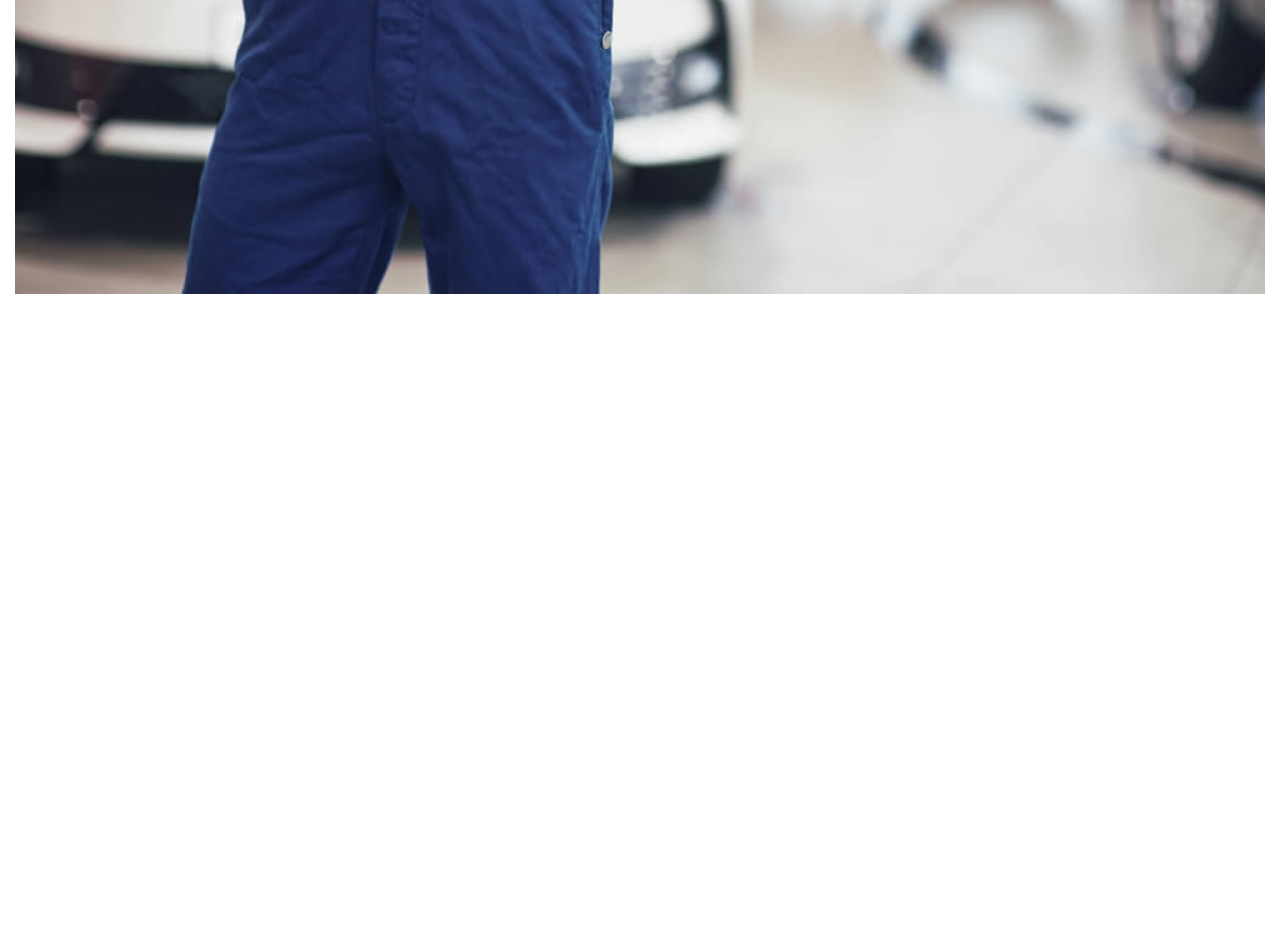
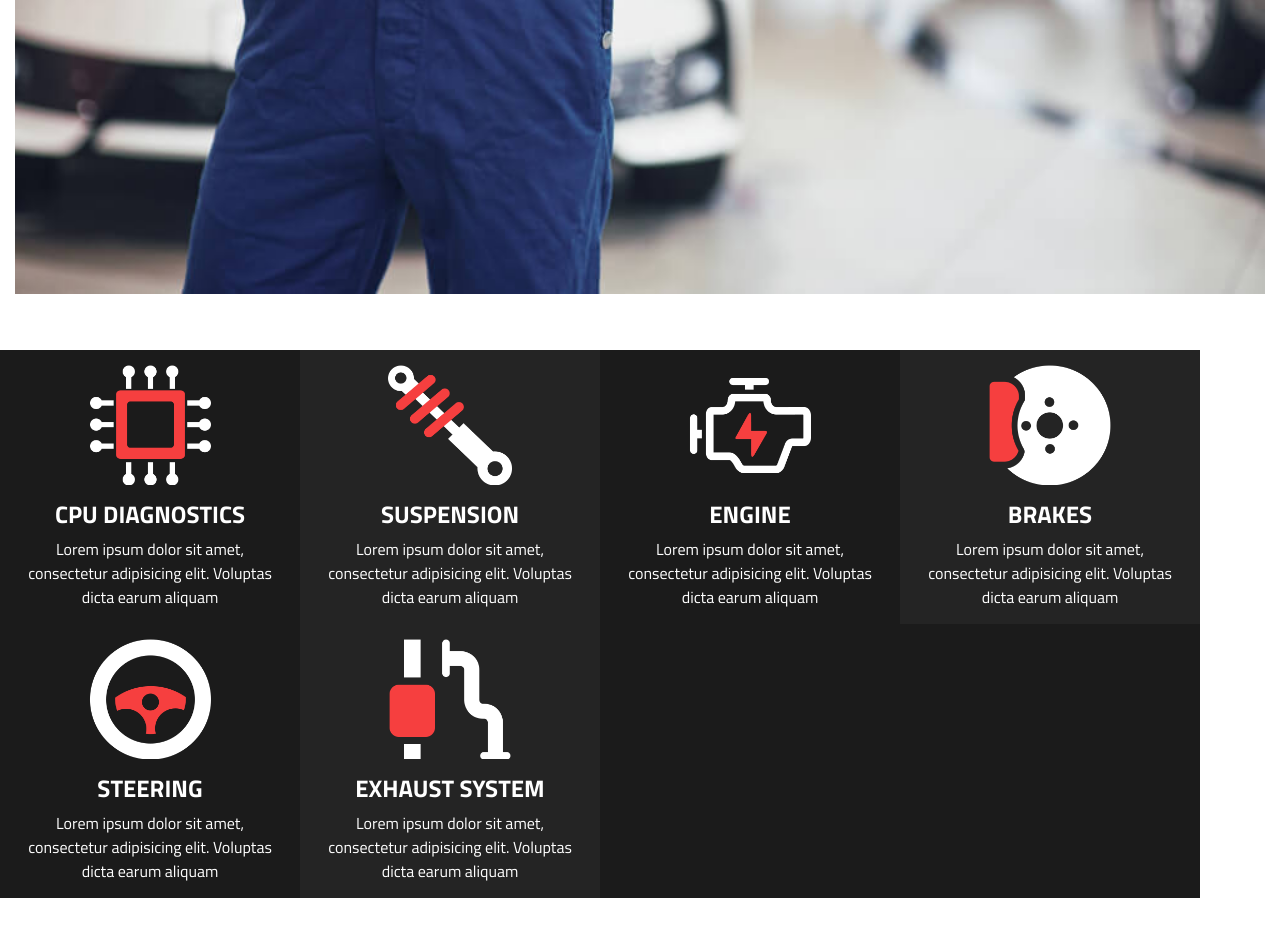
Before and after one commit to Skolaczk/Car-serwis, a website: page src/index.html in a window 1280 px wide. Shown: the part 1792-2728 px from the top of the page. Before the commit the page ends 2092 px from the top, so only its background shows below. Drawn offline with nearby package versions, Linux system fonts and the light colour scheme; files that its build step writes are made by us from their sources; files whose address does not match are found by name.

Commit message:
Add services section

```diff
--- a/src/index.html
+++ b/src/index.html
@@ -77,6 +77,38 @@
             </div>
         </div>
     </section>
+    <section class="services">
+        <div class="services__icon">
+            <img src="images/icon-cpu.png" alt="">
+            <h2>CPU DIAGNOSTICS</h2>
+            <p>Lorem ipsum dolor sit amet, consectetur adipisicing elit. Voluptas dicta earum aliquam</p>
+        </div>
+        <div class="services__icon">
+            <img src="images/icon-suspension.png" alt="">
+            <h2>SUSPENSION</h2>
+            <p>Lorem ipsum dolor sit amet, consectetur adipisicing elit. Voluptas dicta earum aliquam</p>
+        </div>
+        <div class="services__icon">
+            <img src="images/icon-engine.png" alt="">
+            <h2>ENGINE</h2>
+            <p>Lorem ipsum dolor sit amet, consectetur adipisicing elit. Voluptas dicta earum aliquam</p>
+        </div>
+        <div class="services__icon">
+            <img src="images/icon-brake.png" alt="">
+            <h2>BRAKES</h2>
+            <p>Lorem ipsum dolor sit amet, consectetur adipisicing elit. Voluptas dicta earum aliquam</p>
+        </div>
+        <div class="services__icon">
+            <img src="images/icon-steering.png" alt="">
+            <h2>STEERING</h2>
+            <p>Lorem ipsum dolor sit amet, consectetur adipisicing elit. Voluptas dicta earum aliquam</p>
+        </div>
+        <div class="services__icon">
+            <img src="images/icon-exhaust.png" alt="">
+            <h2>EXHAUST SYSTEM</h2>
+            <p>Lorem ipsum dolor sit amet, consectetur adipisicing elit. Voluptas dicta earum aliquam</p>
+        </div>
+    </section>
     <script src="js/app.js" defer></script>
 </body>
 </html>
--- a/src/scss/main.scss
+++ b/src/scss/main.scss
@@ -181,6 +181,33 @@
         margin-top: 10px;
     }
 }
+
+.services{
+    display: grid;
+    grid-template-columns: repeat(auto-fit, minmax(250px, 1fr));
+    max-width: 1200px;
+    background-color: $dark-gray;
+    margin: 50px 0;
+}
+
+.services__icon{
+    text-align: center;
+    color: $white;
+    padding: 15px;
+
+    h2{
+        margin: 5px 0;
+    }
+
+    img{
+        height: 120px;
+    }
+}
+
+.services__icon:nth-child(even){
+    background-color: $gray;
+}
+
 @keyframes toggleMenu {
     from{
         opacity: 0;
```
